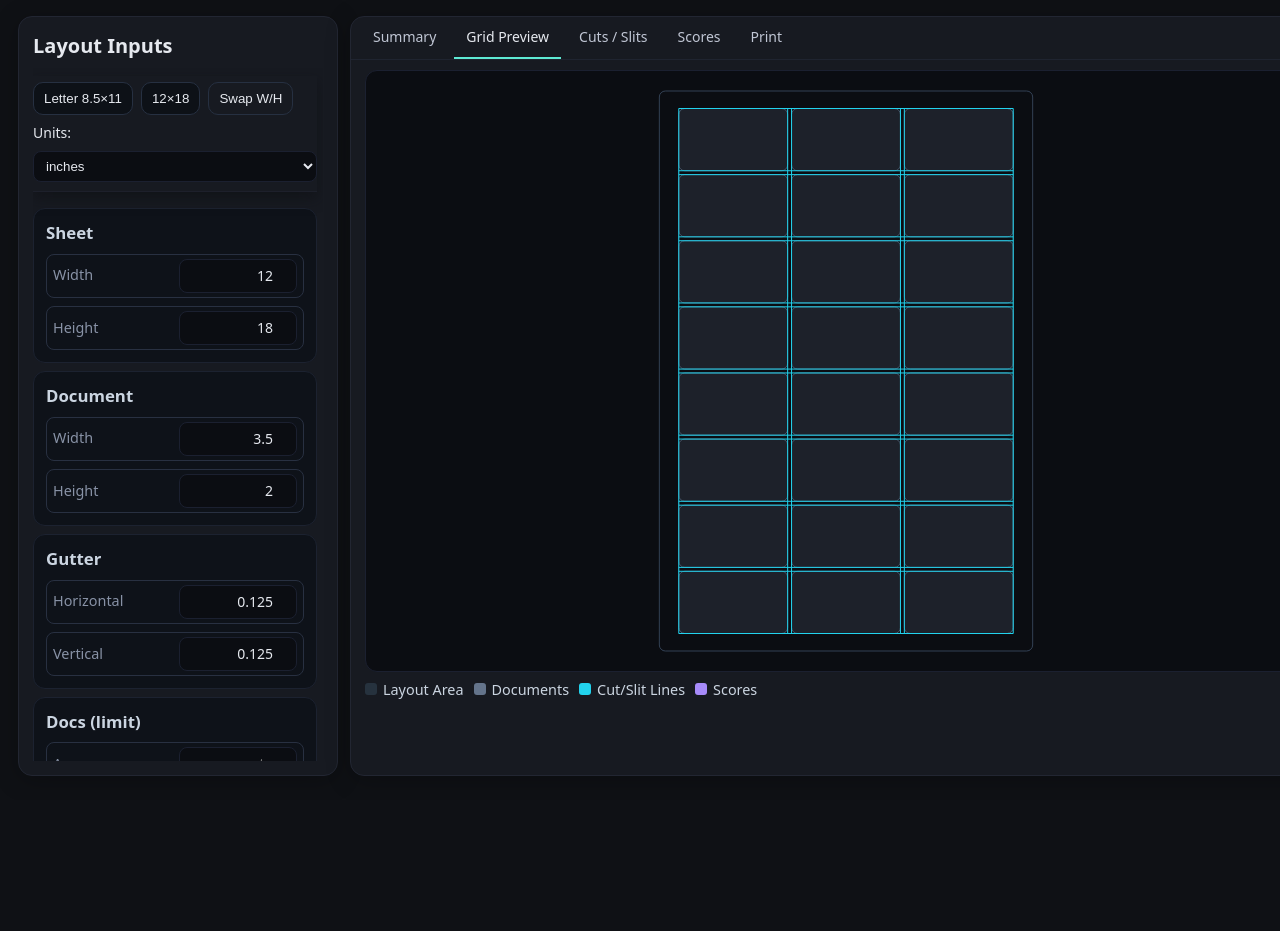
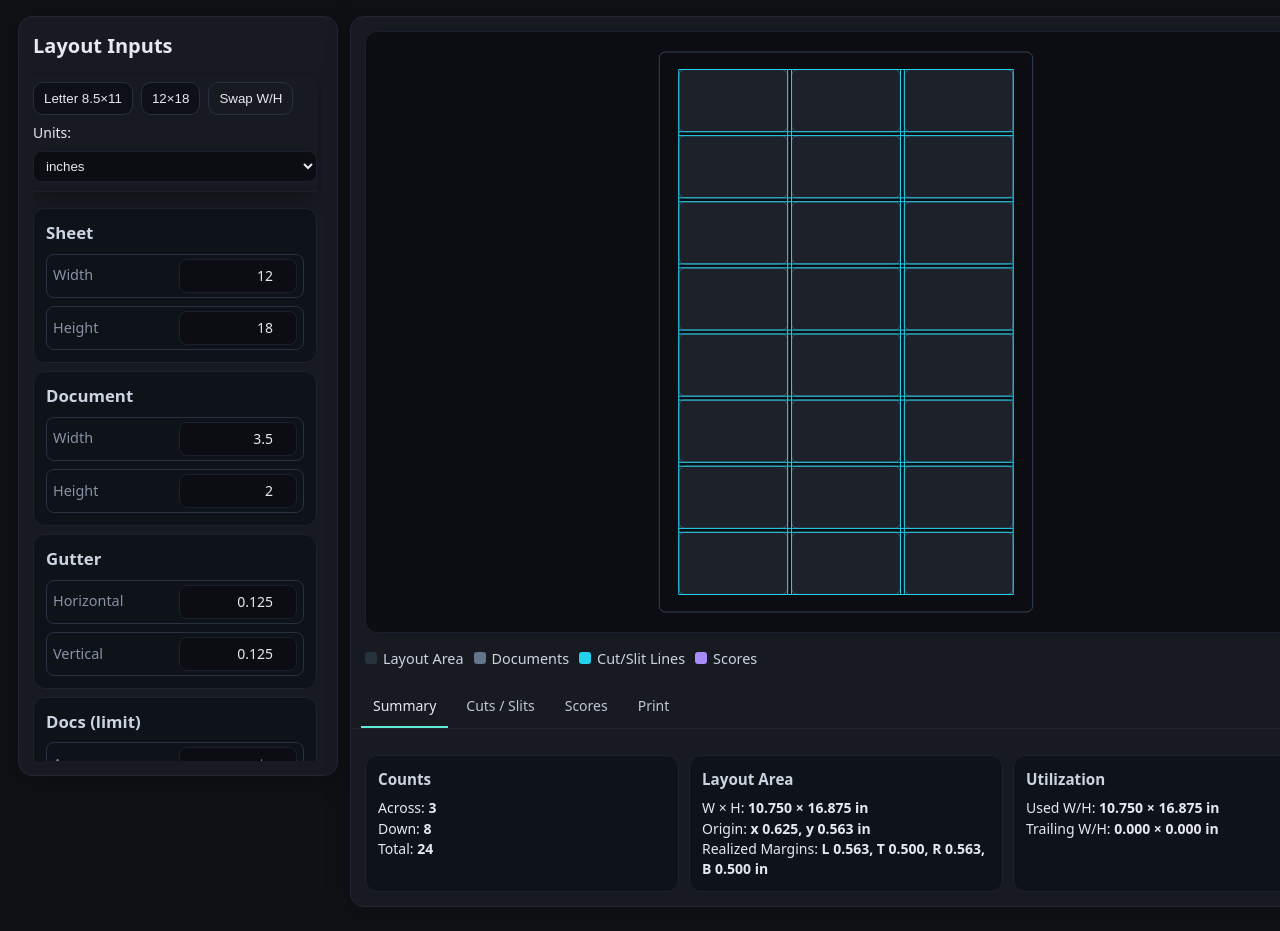
Before and after one commit to PapaJoeu/KevsCalculator, a plain HTML site: page public/index.html in a window 1280 px wide. Shown: the top 931 px of the page. Before the commit the page ends 800 px from the top, so only its background shows below. Drawn offline with Linux system fonts and the light colour scheme.

Commit message:
Keep preview visible and move details to tabs

```diff
--- a/public/css/style.css
+++ b/public/css/style.css
@@ -132,6 +132,18 @@ h3 {
   box-shadow: 0 4px 24px rgba(0, 0, 0, 0.25);
 }
 
+.output-panel {
+  display: flex;
+  flex-direction: column;
+  gap: 16px;
+}
+
+.output-preview {
+  display: flex;
+  flex-direction: column;
+  gap: 8px;
+}
+
 .row {
   display: grid;
   grid-template-columns: repeat(auto-fit, minmax(140px, 1fr));
@@ -264,6 +276,10 @@ select {
   border-bottom: 1px solid #1f2430;
   margin: -14px -14px 10px;
   padding: 0 10px;
+}
+
+.output-tabs {
+  margin: 0 -14px 10px;
 }
 
 .tab {
--- a/public/index.html
+++ b/public/index.html
@@ -88,17 +88,26 @@
         </aside>
 
         <!-- RIGHT: Output/Tabs -->
-        <main class="panel">
-          <nav class="tabbar no-print">
-            <div class="tab" data-tab="summary">Summary</div>
-            <div class="tab active" data-tab="preview">Grid Preview</div>
+        <main class="panel output-panel">
+          <div class="output-preview">
+            <div class="preview"><svg id="svg" width="960" height="600" viewBox="0 0 960 600" aria-label="sheet preview"></svg></div>
+            <div class="legend no-print">
+              <span><i class="dot grid"></i>Layout Area</span>
+              <span><i class="dot doc"></i>Documents</span>
+              <span><i class="dot cut"></i>Cut/Slit Lines</span>
+              <span><i class="dot score"></i>Scores</span>
+            </div>
+          </div>
+
+          <nav class="tabbar no-print output-tabs">
+            <div class="tab active" data-tab="summary">Summary</div>
             <div class="tab" data-tab="finishing">Cuts / Slits</div>
             <div class="tab" data-tab="scores">Scores</div>
             <div class="tab" data-tab="print">Print</div>
           </nav>
 
           <div class="tabpanes">
-            <section id="tab-summary">
+            <section id="tab-summary" class="active">
               <div class="summary">
                 <div class="card"><h3>Counts</h3>
                   <div>Across: <span class="v" id="vAcross">—</span></div>
@@ -114,16 +123,6 @@
                   <div>Used W/H: <span class="v" id="vUsed">—</span></div>
                   <div>Trailing W/H: <span class="v" id="vTrail">—</span></div>
                 </div>
-              </div>
-            </section>
-
-            <section id="tab-preview" class="active">
-              <div class="preview"><svg id="svg" width="960" height="600" viewBox="0 0 960 600" aria-label="sheet preview"></svg></div>
-              <div class="legend no-print">
-                <span><i class="dot grid"></i>Layout Area</span>
-                <span><i class="dot doc"></i>Documents</span>
-                <span><i class="dot cut"></i>Cut/Slit Lines</span>
-                <span><i class="dot score"></i>Scores</span>
               </div>
             </section>
 
```
